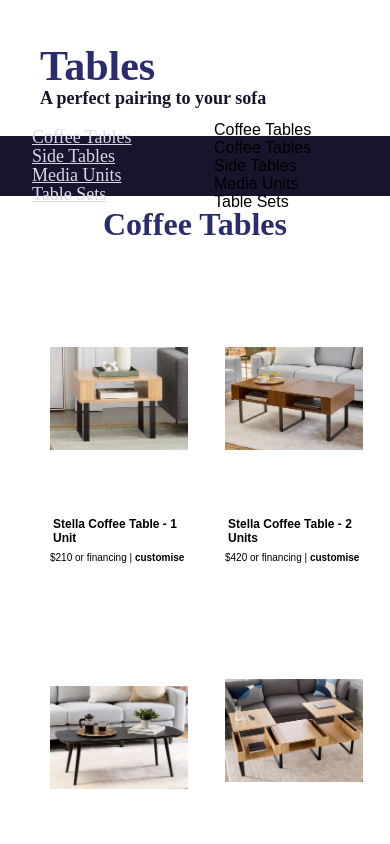
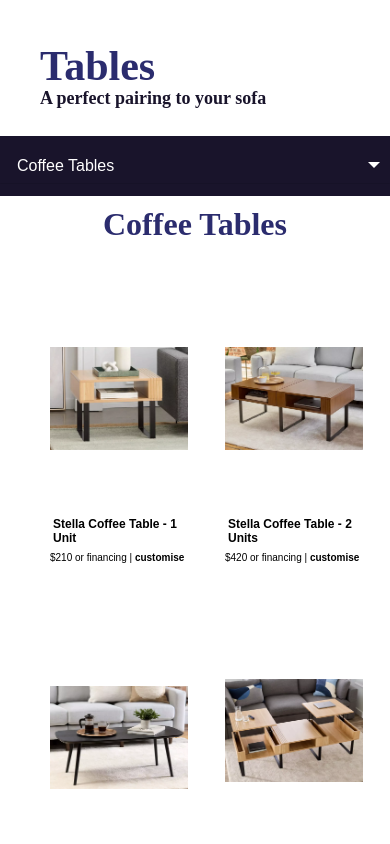
Before and after one commit to abbyshabi/cozey_table_UI, a React (Create React App) app: page / in a window 390 px wide. Shown: the top 844 px of the page. Built offline with nearby package versions, Linux system fonts and the light colour scheme; what webfontloader would draw is missing.

Commit message:
bug: fix the font-loader code

```diff
--- a/src/App.css
+++ b/src/App.css
@@ -31,7 +31,7 @@
 }
 
 .page_category {
-  font-family: "Quincy Regular";
+  font-family: "Quincy-Regular";
   font-size: 64px;
   font-weight: 700;
   margin-bottom: 0;
@@ -79,8 +79,8 @@
 
   .product-list-container {
     max-width: 100%;
-    margin: 10px auto; /* Center the container horizontally */
+    margin: 10px auto;
     /* padding: 0 20px; Add 20px padding on both sides */
-    box-sizing: border-box; /* Ensure padding is included in the width */
+    box-sizing: border-box;
   }
 }
--- a/src/Components/MenuBar/index.js
+++ b/src/Components/MenuBar/index.js
@@ -2,12 +2,14 @@ import React, { useState } from 'react'
 import './style.css'
 import CustomSelect from './CustomSelect'
 
-export const MenuBar = () => {
+export const MenuBar = ({ selectedCategory, onMenuItemClick }) => {
   const [activeId, setActiveId] = useState(null)
 
-  const handleMenuItemClick = id => {
-    setActiveId(id)
-  }
+  const handleMenuItemClick = category => {
+    setActiveId(category);
+    onMenuItemClick(category);
+  };
+
 
   const options = ['Coffee Tables', 'Side Tables', 'Media Units', 'Table Sets']
 
--- a/src/Components/MenuBar/style.css
+++ b/src/Components/MenuBar/style.css
@@ -1,6 +1,6 @@
 .div {
     position: sticky;
-    top: 80px;
+    top: 0px;
     z-index: 9999;
 }
 .myHeader {
@@ -14,14 +14,112 @@
     -webkit-box-align: center;
     align-items: center;
     height: 60px;
+    /* padding: 20px 10px; */
+
 }
 
 .menu_text {
     display: inline-block;
     color: rgb(212, 218, 231);
     font-family: Larsseit;
-    font-size: 18px;
-    margin-left: 32px;
+    font-size: 20px;
     line-height: 18px;
     cursor: pointer;
+    padding: 10px;
+    margin-left: 20px;
 }
+
+.custom-select {
+    display: none;
+}
+
+@media (max-width: 768px) {
+    .div {
+      width: 100%;
+    }
+
+    .custom-select {
+        display: block;
+    }
+
+    .fTXQBa {
+        display: none;
+    }
+}
+
+.sticky-header {
+    position: fixed;
+    top: 0;
+    left: 0;
+    right: 0;
+    background-color: white;
+    z-index: 999;
+  }
+
+  .custom-select {
+    position: relative;
+    width: inherit;
+  }
+
+  .custom-select select {
+    display: none;
+  }
+
+  .select-selected {
+    background-color: rgb(25, 20, 43);;
+  }
+
+  .select-selected:after {
+    position: absolute;
+    content: "";
+    top: 14px;
+    right: 10px;
+    width: 0;
+    height: 0;
+    border: 6px solid transparent;
+    border-color: #fff transparent transparent transparent;
+  }
+
+  .select-selected.select-arrow-active:after {
+    border-color: transparent transparent #fff transparent;
+    top: 7px;
+  }
+
+  .select-items div,.select-selected {
+    color: #ffffff;
+    padding: 8px 16px;
+    border: 1px solid transparent;
+    border-color: transparent transparent rgba(0, 0, 0, 0.1) transparent;
+    cursor: pointer;
+  }
+
+  .select-items {
+    position: absolute;
+    background-color: rgb(25, 20, 43);;
+    top: 100%;
+    left: 0;
+    right: 0;
+    z-index: 99;
+    width: 100%;
+  }
+
+  .select-hide {
+    display: none;
+  }
+
+  .select-items div:hover, .same-as-selected {
+    background-color: rgba(0, 0, 0, 0.1);
+  }
+
+  a {
+    color: white;
+    text-decoration: none;
+  }
+
+  a:hover {
+    text-decoration: none;
+  }
+
+  .menu_items {
+    margin-left: 50px
+  }
--- a/src/fontLoader.js
+++ b/src/fontLoader.js
@@ -8,14 +8,17 @@ const fontFiles = [
   `${process.env.PUBLIC_URL}/Fonts/Larsseit/Larsseit-Bold.otf`,
   `${process.env.PUBLIC_URL}/Fonts/Quincy/quincycf-medium.otf`,
   `${process.env.PUBLIC_URL}/Fonts/Larsseit/Larsseit-Bold.otf`,
-  // Add more font file paths if needed
+
 ];
 
 console.log(fontFiles)
-// Load fonts using webfontloader
 WebFont.load({
-  custom: {
-    families: ['QuincyCF', 'Larsseit-Medium'], // Specify font family names
-    urls: fontFiles,        // Specify font file paths
-  },
-});
+    custom: {
+      families: ['Larsseit-Medium', 'Larsseit-Bold', 'QuincyCF-Medium'], // Specify font family names
+      urls: [
+        '/Fonts/Larsseit/Larsseit-Medium.otf',
+        '/Fonts/Larsseit/Larsseit-Bold.otf',
+        '/Fonts/Quincy/quincycf-medium.otf',
+      ],
+    },
+  });
```
